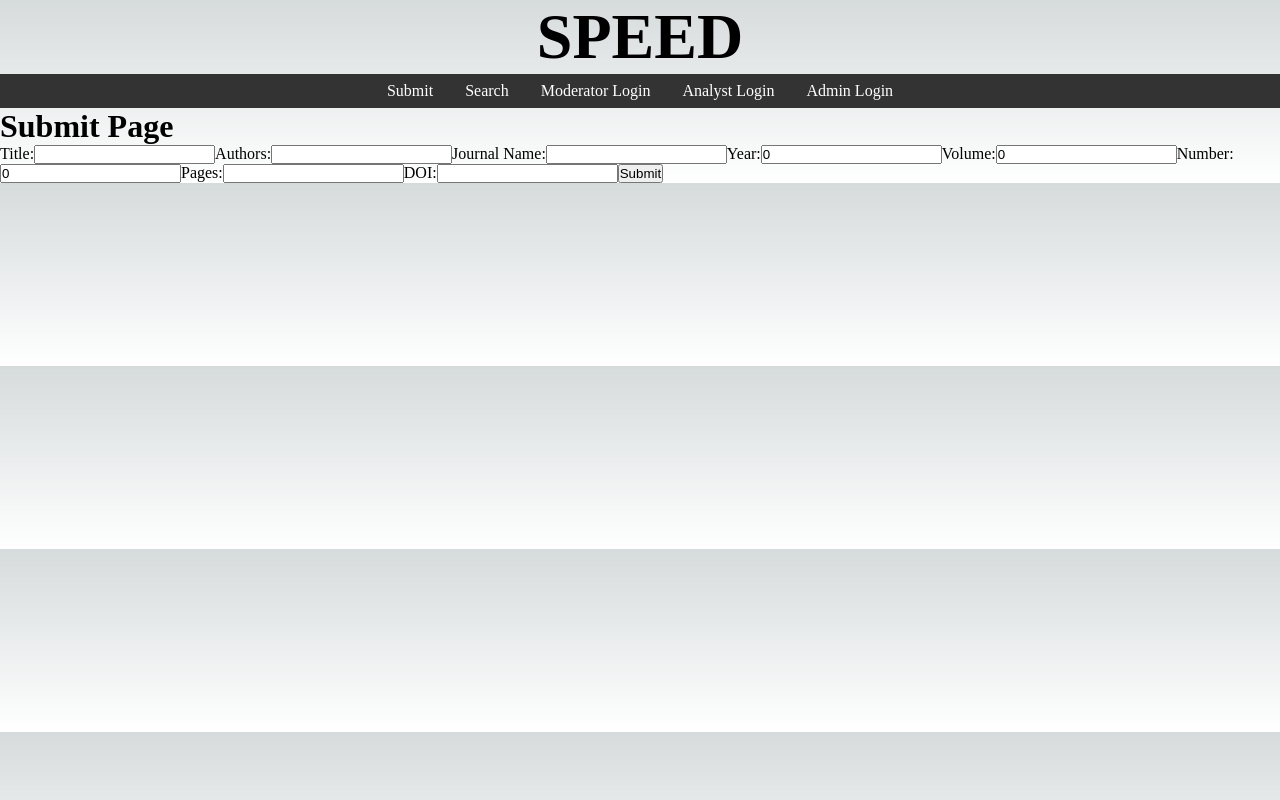
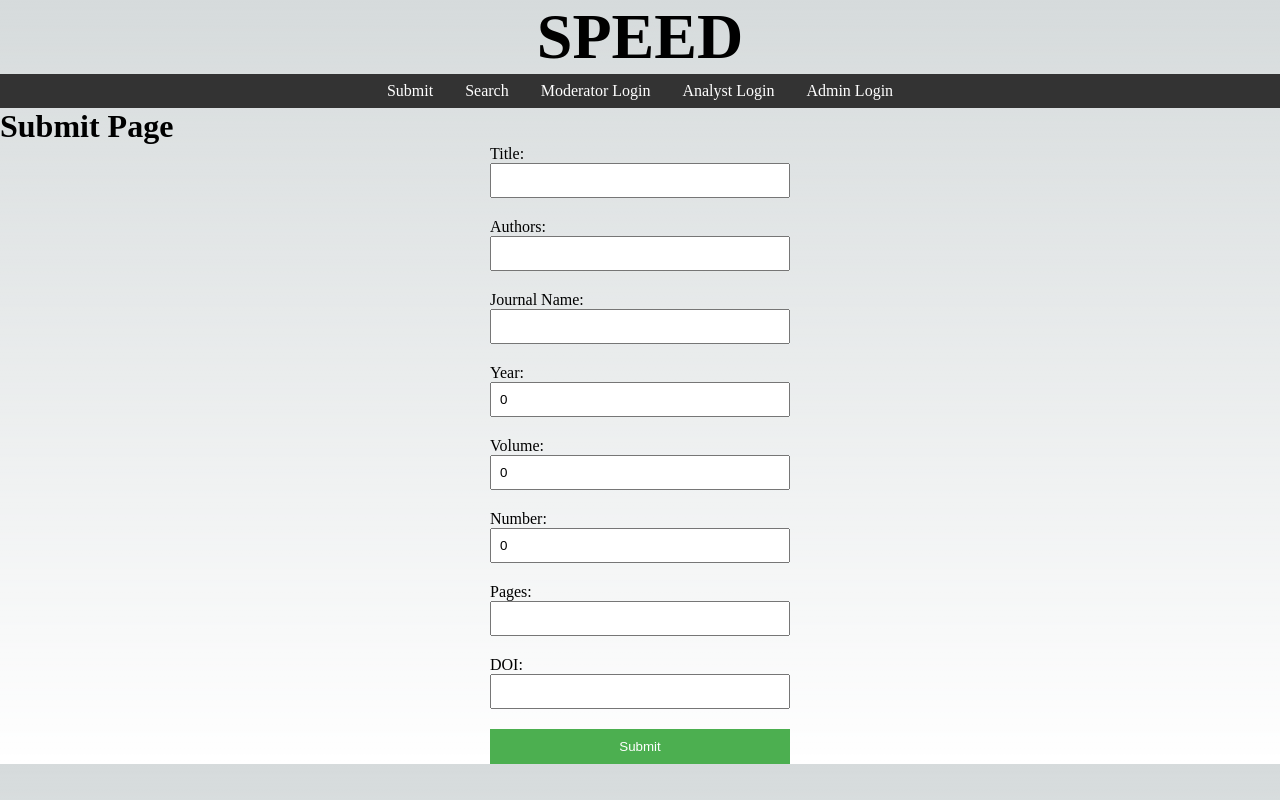
Before and after one commit to travyozza/SPEED, a Next.js app in the folder frontend/: page /Pages/SubmitPage in a window 1280 px wide. Built offline with nearby package versions, Linux system fonts and the light colour scheme.

Commit message:
Form styles added

```diff
--- a/frontend/src/app/Pages/Components/SubmitForm.tsx
+++ b/frontend/src/app/Pages/Components/SubmitForm.tsx
@@ -1,6 +1,7 @@
 "use client";
 
 import React, { useState } from 'react';
+import styles from '../styles/submitform.module.css'
 
 interface FormValues {
   title: string;
@@ -38,40 +39,40 @@ const SubmitForm: React.FC = () => {
   };
 
   return (
-    <form onSubmit={handleSubmit}>
-      <label>
+    <form className={styles.formContainer} onSubmit={handleSubmit}>
+      <label className={styles.label}>
         Title:
-        <input type="text" name="title" value={formValues.title} onChange={handleChange} />
+        <input className={styles.inputField} type="text" name="title" value={formValues.title} onChange={handleChange} />
       </label>
-      <label>
+      <label className={styles.label}>
         Authors:
-        <input type="text" name="authors" value={formValues.authors} onChange={handleChange} />
+        <input className={styles.inputField} type="text" name="authors" value={formValues.authors} onChange={handleChange} />
       </label>
-      <label>
+      <label className={styles.label}>
         Journal Name:
-        <input type="text" name="journalName" value={formValues.journalName} onChange={handleChange} />
+        <input className={styles.inputField} type="text" name="journalName" value={formValues.journalName} onChange={handleChange} />
       </label>
-      <label>
+      <label className={styles.label}>
         Year:
-        <input type="number" name="year" value={formValues.year} onChange={handleChange} />
+        <input className={styles.inputField} type="number" name="year" value={formValues.year} onChange={handleChange} />
       </label>
-      <label>
+      <label className={styles.label}>
         Volume:
-        <input type="number" name="volume" value={formValues.volume} onChange={handleChange} />
+        <input className={styles.inputField} type="number" name="volume" value={formValues.volume} onChange={handleChange} />
       </label>
-      <label>
+      <label className={styles.label}>
         Number:
-        <input type="number" name="number" value={formValues.number} onChange={handleChange} />
+        <input className={styles.inputField} type="number" name="number" value={formValues.number} onChange={handleChange} />
       </label>
-      <label>
+      <label className={styles.label}>
         Pages:
-        <input type="text" name="pages" value={formValues.pages} onChange={handleChange} />
+        <input className={styles.inputField} type="text" name="pages" value={formValues.pages} onChange={handleChange} />
       </label>
-      <label>
+      <label className={styles.label}>
         DOI:
-        <input type="text" name="doi" value={formValues.doi} onChange={handleChange} />
+        <input className={styles.inputField} type="text" name="doi" value={formValues.doi} onChange={handleChange} />
       </label>
-      <button type="submit">Submit</button>
+      <button className={styles.button} type="submit">Submit</button>
     </form>
   );
 };
--- a/frontend/src/app/Pages/styles/submitform.module.css
+++ b/frontend/src/app/Pages/styles/submitform.module.css
@@ -1,63 +1,26 @@
-.form-label {
-  display: block;
-  margin-bottom: 0.5rem;
-  font-weight: bold;
-  color: #fff; /* White text for visibility on black background */
+/* styles.module.css */
+.formContainer {
+  width: 300px;
+  margin: 0 auto;
 }
 
-.form-input,
-.form-group input[type="text"] {
+.label {
   display: block;
-  width: 100%;
-  padding: 0.5rem;
-  font-size: 1rem;
-  border: 1px solid #ccc;
-  border-radius: 0.25rem;
-  color: #333; /* Darker text color for input fields */
-  background-color: #fff; /* White background for input fields */
-  transition: border-color 0.15s ease-in-out, box-shadow 0.15s ease-in-out;
+  margin-bottom: 10px;
 }
 
-.form-input:focus,
-.form-group input[type="text"]:focus {
-  outline: none;
-  border-color: #4d90fe;
-  box-shadow: 0 0 0 0.2rem rgba(77, 144, 254, 0.25);
+.inputField {
+  width: 100%;
+  padding: 8px;
+  margin-bottom: 10px;
+  box-sizing: border-box; /* Include padding and border in element's total width and height */
 }
 
-.form-button {
-  display: inline-block;
-  padding: 0.5rem 1rem;
-  font-size: 1rem;
-  font-weight: bold;
-  color: #fff;
-  background-color: #007bff;
+.button {
+  background-color: #4caf50;
+  color: white;
+  padding: 10px 20px;
   border: none;
-  border-radius: 0.25rem;
   cursor: pointer;
-  transition: background-color 0.15s ease-in-out;
+  width: 100%; /* Make the button take the full width of the container */
 }
-
-.form-button:hover {
-  background-color: #0056b3;
-}
-
-.form-button:disabled {
-  opacity: 0.65;
-  cursor: not-allowed;
-}
-
-.form-group {
-  margin-bottom: 1rem;
-}
-
-.form-group label {
-  display: block;
-  margin-bottom: 0.25rem;
-  font-weight: bold;
-  color: #fff; /* White text color for labels */
-}
-
-.form-group + .form-group {
-  margin-top: 1rem;
-}
```
